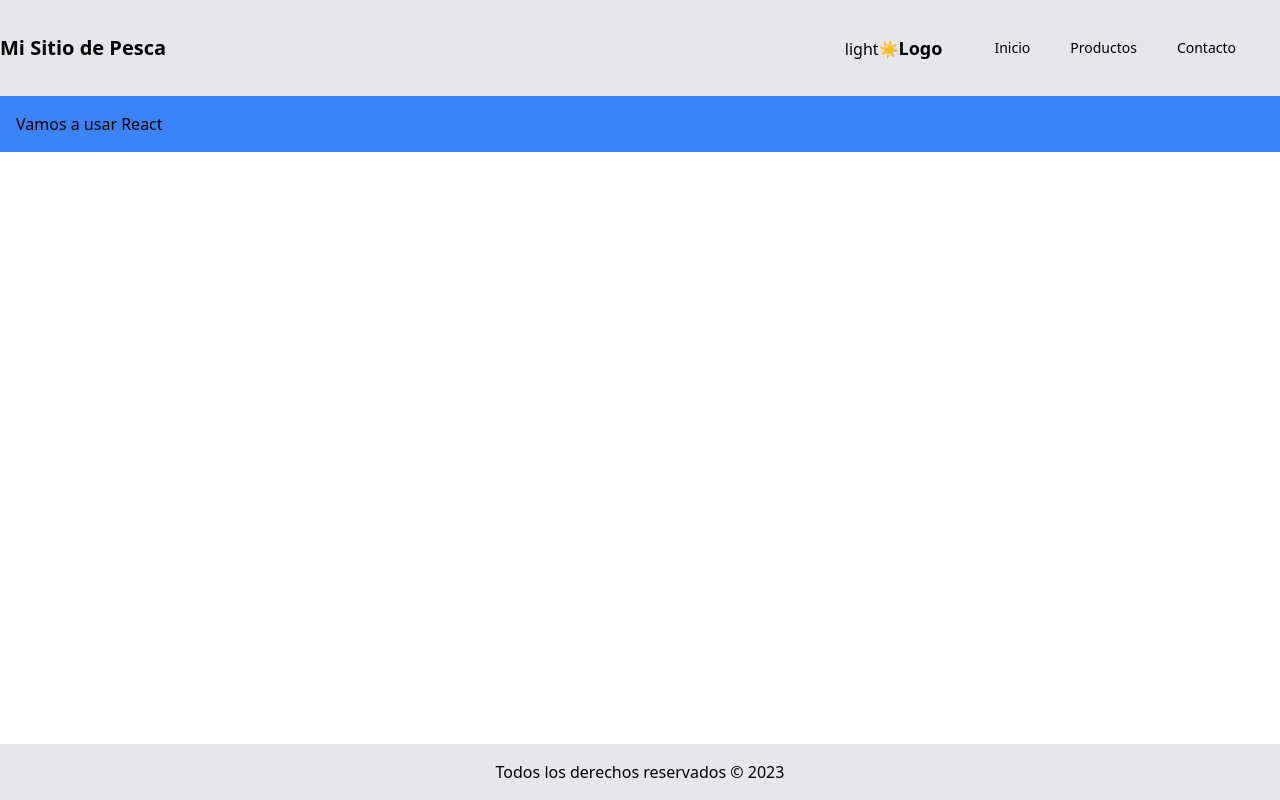
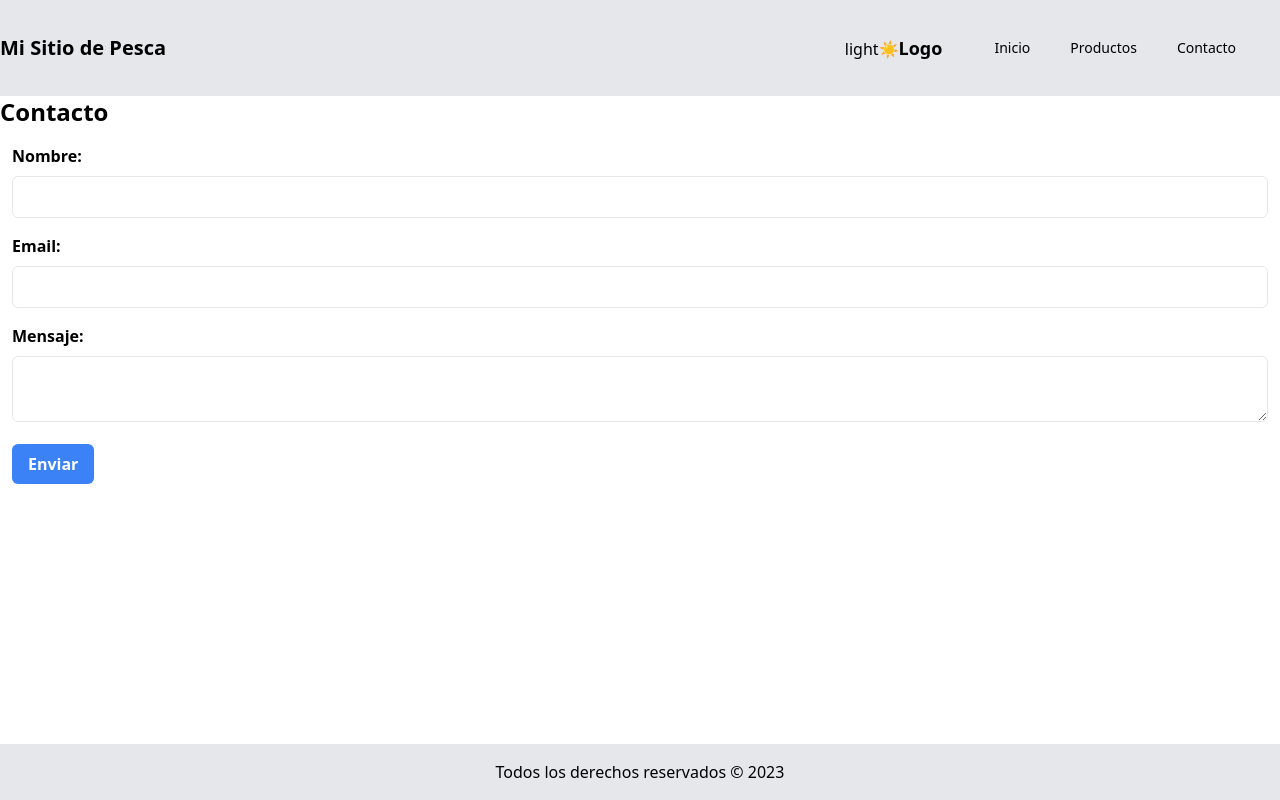
Before and after one commit to juanjoibar/Proy-vite, a React (Vite) app: page /contacto in a window 1280 px wide. Built offline with nearby package versions, Linux system fonts and the light colour scheme.

Commit message:
router-dom + ajustes inicio y contacto

```diff
--- a/package.json
+++ b/package.json
@@ -11,7 +11,8 @@
   },
   "dependencies": {
     "react": "^18.2.0",
-    "react-dom": "^18.2.0"
+    "react-dom": "^18.2.0",
+    "react-router-dom": "^6.14.2"
   },
   "devDependencies": {
     "@types/react": "^18.2.15",
--- a/src/App.jsx
+++ b/src/App.jsx
@@ -1,21 +1,25 @@
-import { useState } from 'react'
-import reactLogo from './assets/react.svg'
-import viteLogo from '/vite.svg'
 import './App.css'
-import Navbar from './Components/Navbar'
-import Footer from './Components/Footer'
+import { Route, Routes, BrowserRouter } from 'react-router-dom'
 import StateCombo from './Context/StateCombo'
+import Inicio from './Components/Inicio'
+import Contacto from './Components/Contacto'
 function App() {
-  const [count, setCount] = useState(0)
+
 
   return (
     <>
 
-      <StateCombo>
-      <Navbar/>
-      <div className='bg-blue-500 p-4'>Vamos a usar React</div>
-      <Footer/>
-      </StateCombo>
+       <StateCombo>
+       <BrowserRouter>
+        <Routes>
+          <Route path="/" element={<Inicio/>}  ></Route>
+          <Route path='/productos/:productoid' element={<Inicio/>} />
+          <Route path="/contacto" element={<Contacto/>}  ></Route>
+        </Routes>
+      </BrowserRouter>
+
+
+       </StateCombo>
     </>
   )
 }
--- /dev/null
+++ b/src/Components/Contacto.jsx
@@ -0,0 +1,68 @@
+import React, { useState } from 'react'
+import Navbar from './Navbar'
+import Footer from './Footer'
+
+
+
+function Contacto() {
+    const [name, setName] = useState('');
+    const [email, setEmail] = useState('');
+    const [message, setMessage] = useState('');
+
+    const handleSubmit = (e) => {
+      e.preventDefault();
+      // Aquí puedes agregar la lógica para enviar el formulario
+    };
+
+
+    return (
+
+      <>
+      <Navbar/>
+      <form className="contact-form" onSubmit={handleSubmit}>
+        <h2 className="text-2xl font-bold mb-4">Contacto</h2>
+        <div className="form-group mb-4 px-3">
+          <label htmlFor="name" className="block mb-2 font-semibold">Nombre:</label>
+          <input
+            type="text"
+            id="name"
+            value={name}
+            onChange={(e) => setName(e.target.value)}
+            className="border rounded-md py-2 px-3 w-full"
+            required
+          />
+        </div>
+        <div className="form-group mb-4 px-3">
+          <label htmlFor="email" className="block mb-2 font-semibold">Email:</label>
+          <input
+            type="email"
+            id="email"
+            value={email}
+            onChange={(e) => setEmail(e.target.value)}
+            className="border rounded-md py-2 px-3 w-full"
+            required
+          />
+        </div>
+        <div className="form-group mb-4 px-3">
+          <label htmlFor="message" className="block mb-2 font-semibold">Mensaje:</label>
+          <textarea
+            id="message"
+            value={message}
+            onChange={(e) => setMessage(e.target.value)}
+            className="border rounded-md py-2 px-3 w-full"
+            required
+          ></textarea>
+        </div>
+        <div className="form-group mb-4 px-3">
+
+        <button className="botonContacto bg-blue-500 hover:bg-blue-600 text-white font-semibold py-2 px-4 rounded-md " type="submit">
+          Enviar
+        </button>
+        </div>
+      </form>
+  <Footer/>
+  </>
+  )
+}
+
+export default Contacto
--- /dev/null
+++ b/src/Components/Inicio.jsx
@@ -0,0 +1,15 @@
+import React from 'react'
+import Navbar from './Navbar'
+import Footer from './Footer'
+function Inicio() {
+  return (
+    <div>
+
+      <Navbar/>
+      <div className='bg-blue-500 p-4'>Vamos a usar React</div>
+      <Footer/>
+    </div>
+  )
+}
+
+export default Inicio
--- a/src/Components/Navbar.jsx
+++ b/src/Components/Navbar.jsx
@@ -1,5 +1,6 @@
 import React, { useState, useContext } from "react";
 import { modoContext } from "../Context/modoContext";
+import { Link } from "react-router-dom";
 function Navbar({ children }) {
   const [isOpen, setIsOpen] = useState(false);
 
@@ -26,15 +27,15 @@ function Navbar({ children }) {
             </div>
             <div className="hidden md:block">
               <div className="ml-10 flex items-baseline space-x-4">
-                <a href="#" className=" hover:bg-gray-700 hover:text-white px-3 py-2 rounded-md text-sm font-medium">
+                <Link  to='/' className=" hover:bg-gray-700 hover:text-white px-3 py-2 rounded-md text-sm font-medium">
                   Inicio
-                </a>
-                <a href="#" className=" hover:bg-gray-700 hover:text-white px-3 py-2 rounded-md text-sm font-medium">
+                </Link >
+                <Link  to='/' className=" hover:bg-gray-700 hover:text-white px-3 py-2 rounded-md text-sm font-medium">
                   Productos
-                </a>
-                <a href="#" className=" hover:bg-gray-700 hover:text-white px-3 py-2 rounded-md text-sm font-medium">
+                </Link >
+                <Link  to='/contacto' className=" hover:bg-gray-700 hover:text-white px-3 py-2 rounded-md text-sm font-medium">
                   Contacto
-                </a>
+                </Link >
               </div>
             </div>
           </div>
@@ -52,15 +53,15 @@ function Navbar({ children }) {
       </div>
       <div className={`${isOpen ? 'block' : 'hidden'} md:hidden`}>
         <div className="px-2 pt-2 pb-3 sm:px-3">
-          <a href="#" className="text-gray-300 hover:bg-gray-700 hover:text-white block px-3 py-2 rounded-md text-base font-medium">
+          <Link to='/' className="text-gray-300 hover:bg-gray-700 hover:text-white block px-3 py-2 rounded-md text-base font-medium">
             Inicio
-          </a>
-          <a href="#" className="text-gray-300 hover:bg-gray-700 hover:text-white block px-3 py-2 rounded-md text-base font-medium">
+          </Link>
+          <Link to='/productos' className="text-gray-300 hover:bg-gray-700 hover:text-white block px-3 py-2 rounded-md text-base font-medium">
             Productos
-          </a>
-          <a href="#" className="text-gray-300 hover:bg-gray-700 hover:text-white block px-3 py-2 rounded-md text-base font-medium">
+          </Link>
+          <Link to='/contacto' className="text-gray-300 hover:bg-gray-700 hover:text-white block px-3 py-2 rounded-md text-base font-medium">
             Contacto
-          </a>
+          </Link>
         </div>
       </div>
         </nav>
```
Also changed, not shown: 2 other files (tests, documents, lock files or other folders).
